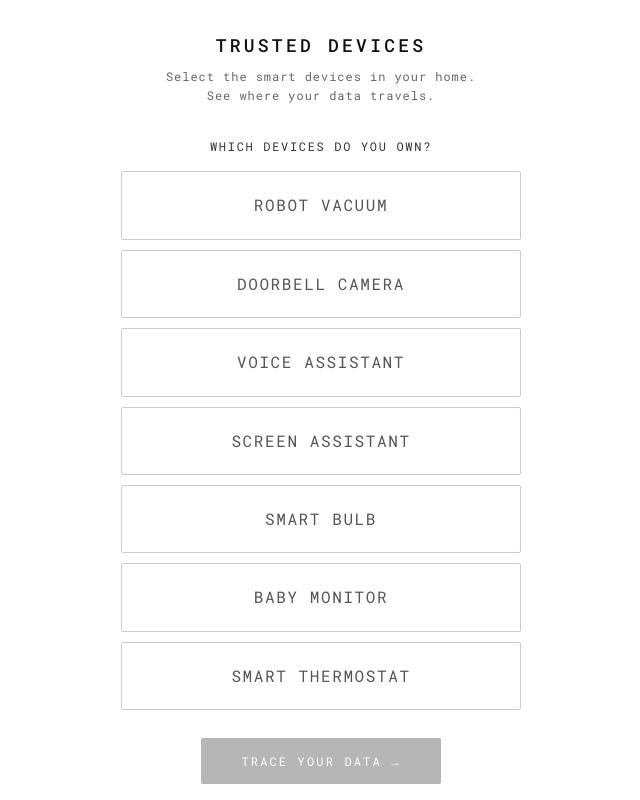
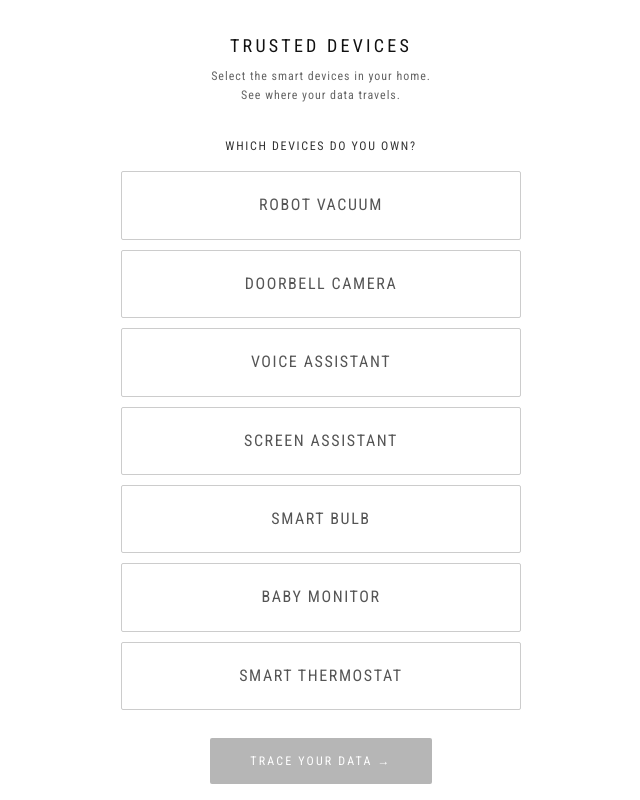
Before and after one commit to kristinmariakr/your-home-their-eyes, a Next.js app: page / in a window 1280 px wide. Shown: the whole page, without its empty margins (319-959 px from the left). Built offline with nearby package versions, Linux system fonts and the light colour scheme.

Commit message:
Switch all fonts from Roboto Mono to Roboto Condensed
Co-Authored-By: Claude Sonnet 4.6 <noreply@anthropic.com>

```diff
--- a/app/DiagramClient.tsx
+++ b/app/DiagramClient.tsx
@@ -161,7 +161,7 @@ export default function DiagramClient() {
       ctx.fill();
       const lines = node.label.split('\n');
       const fs = node.kind==='home' ? 11 : 9;
-      ctx.font = `400 ${fs}px 'Roboto Mono', monospace`;
+      ctx.font = `400 ${fs}px 'Roboto Condensed', sans-serif`;
       ctx.fillStyle = 'rgba(255,255,255,0.85)';
       ctx.textBaseline = 'middle';
       const lh = fs*1.4, totalH = lines.length*lh, startY = node.y - totalH/2 + lh/2;
@@ -254,7 +254,7 @@ export default function DiagramClient() {
           position:'fixed',inset:0,background:'#ffffff',
           display:'flex',flexDirection:'column',alignItems:'center',
           padding:'32px 24px 24px',overflowY:'auto',
-          fontFamily:"'Roboto Mono', monospace",
+          fontFamily:"'Roboto Condensed', sans-serif",
           transition:'opacity 0.5s',
           opacity: screen==='select' ? 1 : 0,
           pointerEvents: screen==='select' ? 'auto' : 'none',
@@ -281,7 +281,7 @@ export default function DiagramClient() {
                 background: chosen.has(d) ? '#111' : '#fff',
                 border: `1.5px solid ${chosen.has(d) ? '#111' : '#ccc'}`,
                 borderRadius:2,padding:'22px 10px',
-                fontFamily:"'Roboto Mono', monospace",
+                fontFamily:"'Roboto Condensed', sans-serif",
                 fontSize:'clamp(13px,3.5vw,16px)',letterSpacing:'0.1em',
                 textTransform:'uppercase',
                 color: chosen.has(d) ? '#fff' : '#555',
@@ -296,7 +296,7 @@ export default function DiagramClient() {
           onClick={launch}
           style={{
             background:'#111',color:'#ffffff',border:'none',borderRadius:2,
-            padding:'14px 40px',fontFamily:"'Roboto Mono', monospace",
+            padding:'14px 40px',fontFamily:"'Roboto Condensed', sans-serif",
             fontSize:'clamp(10px,2.8vw,12px)',letterSpacing:'0.18em',
             textTransform:'uppercase',cursor:'pointer',
             opacity: chosen.size > 0 ? 1 : 0.3,
@@ -327,7 +327,7 @@ export default function DiagramClient() {
             position:'fixed',bottom:24,left:'50%',transform:'translateX(-50%)',
             background:'rgba(255,255,255,0.08)',border:'1px solid rgba(255,255,255,0.18)',
             borderRadius:2,padding:'10px 24px',
-            fontFamily:"'Roboto Mono', monospace",fontSize:10,
+            fontFamily:"'Roboto Condensed', sans-serif",fontSize:10,
             letterSpacing:'0.18em',color:'rgba(255,255,255,0.5)',
             cursor:'pointer',textTransform:'uppercase',zIndex:5,
           }}
```
